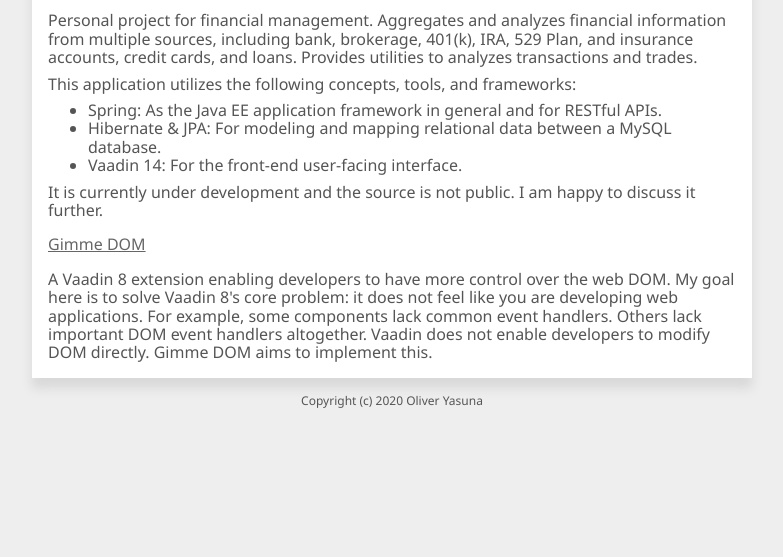
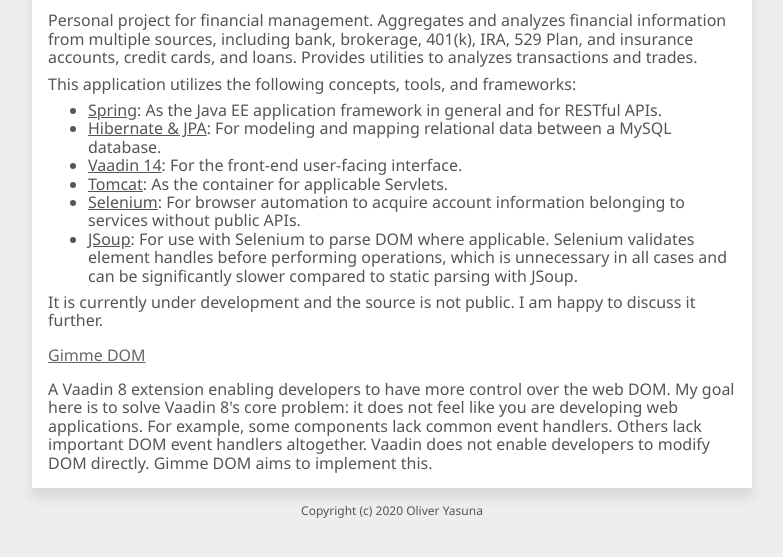
Before and after one commit to oliveryasuna/oliveryasuna.github.io, a plain HTML site: page portfolio.html in a window 1280 px wide. Shown: the part 167-724 px from the top of the page, without its empty margins (248-1031 px from the left). Drawn offline with Linux system fonts and the light colour scheme.

Commit message:
Updated resume and portfolio.

```diff
--- a/portfolio.html
+++ b/portfolio.html
@@ -40,9 +40,19 @@
       </p>
       <p>This application utilizes the following concepts, tools, and frameworks:</p>
       <ul>
-        <li>Spring: As the Java EE application framework in general and for RESTful APIs.</li>
-        <li>Hibernate & JPA: For modeling and mapping relational data between a MySQL database.</li>
-        <li>Vaadin 14: For the front-end user-facing interface.</li>
+        <li><u>Spring</u>: As the Java EE application framework in general and for RESTful APIs.</li>
+        <li><u>Hibernate & JPA</u>: For modeling and mapping relational data between a MySQL database.</li>
+        <li><u>Vaadin 14</u>: For the front-end user-facing interface.</li>
+        <li><u>Tomcat</u>: As the container for applicable Servlets.</li>
+        <li>
+          <u>Selenium</u>: For browser automation to acquire account information belonging to services without public
+          APIs.
+        </li>
+        <li>
+          <u>JSoup</u>: For use with Selenium to parse DOM where applicable. Selenium validates element handles before
+          performing operations, which is unnecessary in all cases and can be significantly slower compared to static
+          parsing with JSoup.
+        </li>
       </ul>
       <p>It is currently under development and the source is not public. I am happy to discuss it further.</p>
     </article>
```
Also changed, not shown: 1 other file.
